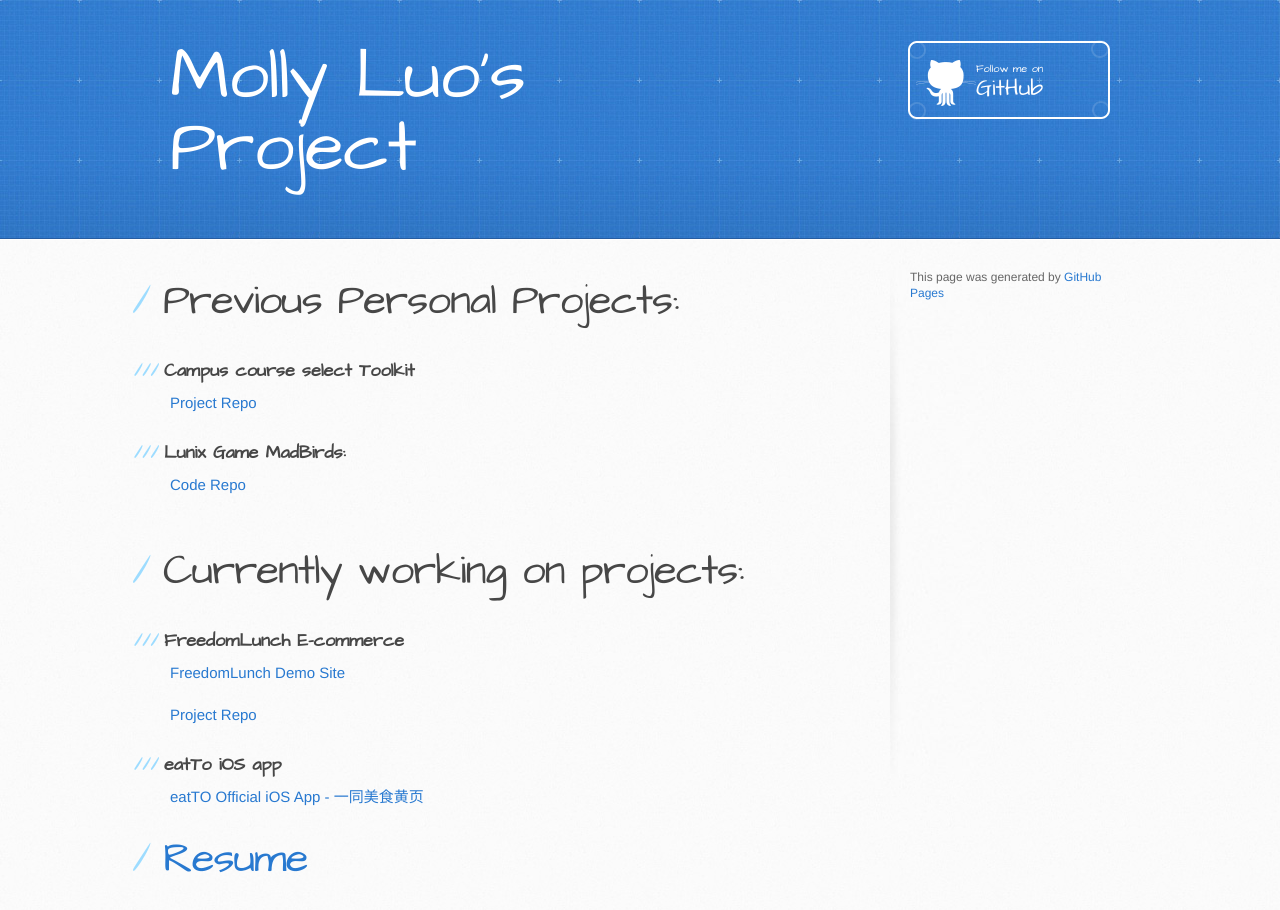
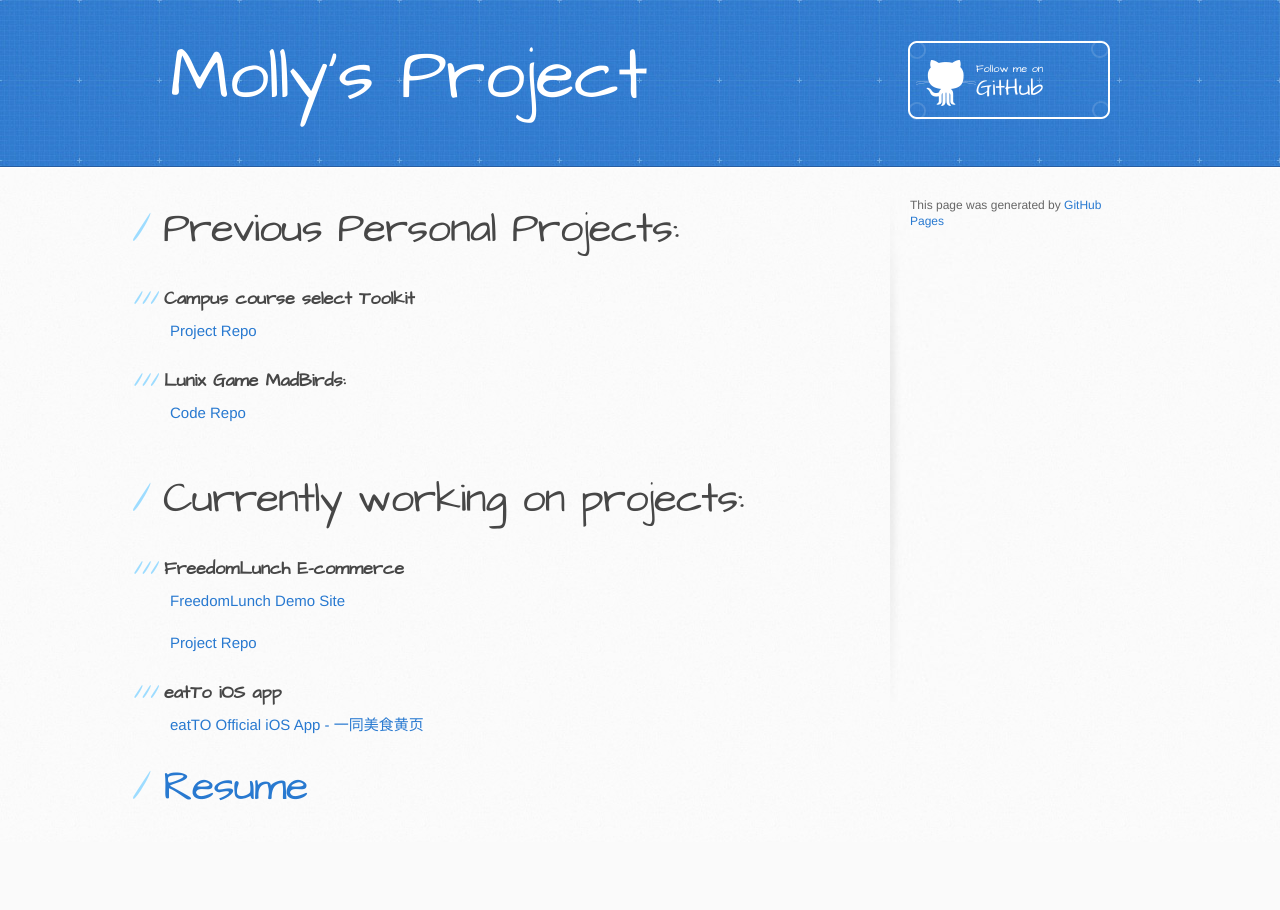
Before and after one commit to cbhl/mollybing.github.com, a plain HTML site: page index.html in a window 1280 px wide. After the commit the page ends 842 px from the top, so only its background shows below. Drawn offline with Linux system fonts and the light colour scheme.

Commit message:
Update index.html

```diff
--- a/index.html
+++ b/index.html
@@ -19,7 +19,7 @@
   <body>
     <header>
       <div class="inner">
-        <h1>Molly Luo's Project</h1>
+        <h1>Molly's Project</h1>
         <h2></h2>
         <a href="https://github.com/mollybing" class="button"><small>Follow me on</small>GitHub</a>
       </div>
```
